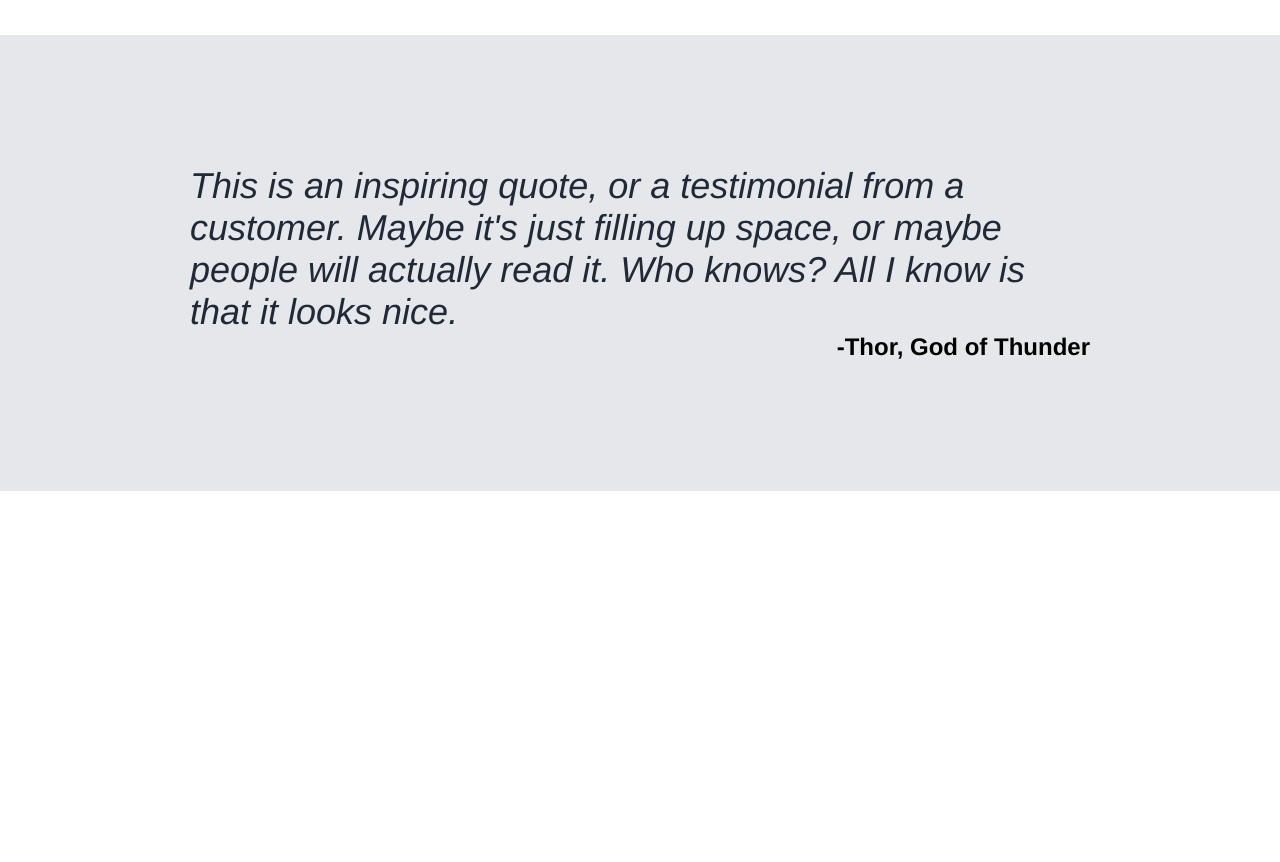
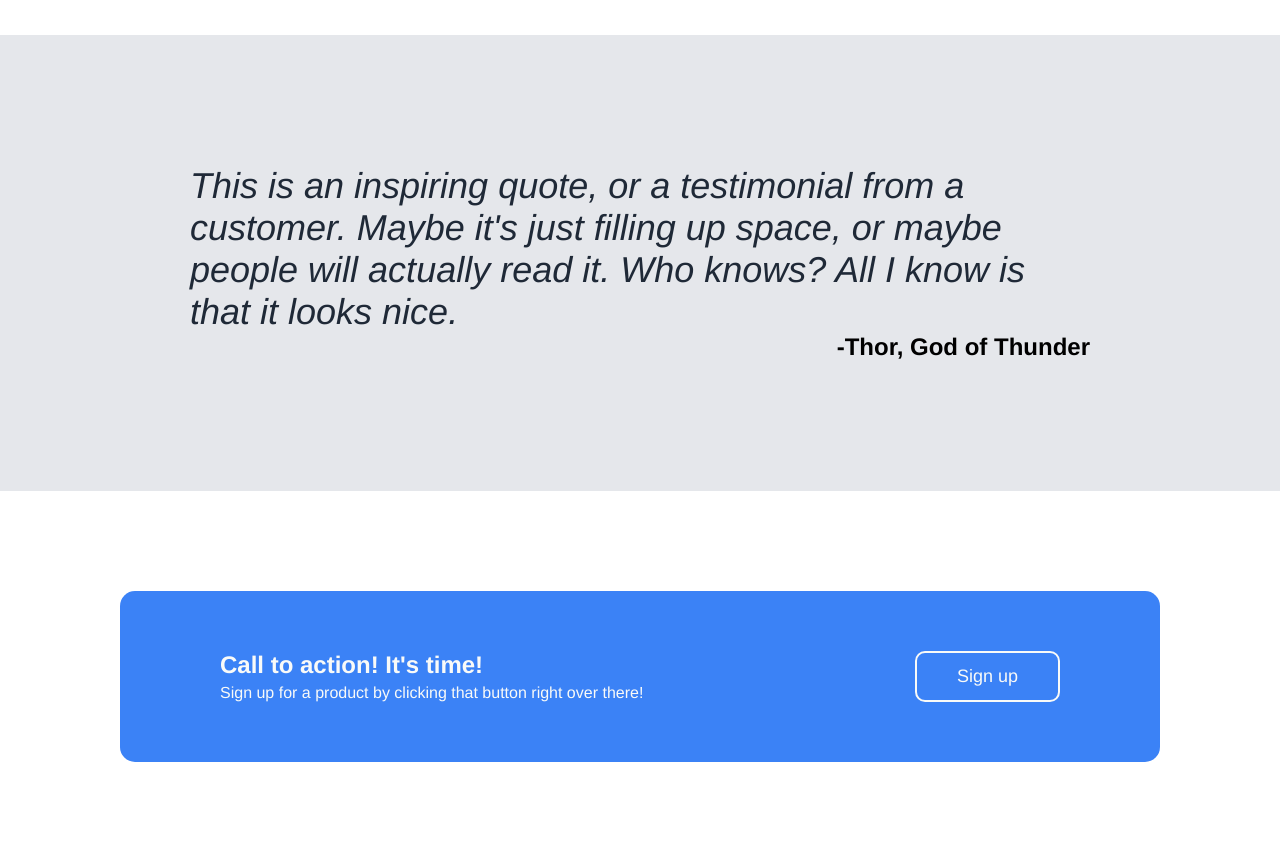
Before and after one commit to OneGoatee/landing-page, a plain HTML site: page index.html in a window 1280 px wide. Shown: the part 1007-1869 px from the top of the page. Before the commit the page ends 1498 px from the top, so only its background shows below. Drawn offline with Linux system fonts and the light colour scheme.

Commit message:
Add Call to Action section

```diff
--- a/index.html
+++ b/index.html
@@ -70,5 +70,19 @@
         <p class="quote-author">-Thor, God of Thunder</p>
       </div>
     </section>
+    <!-- End of Quote -->
+
+    <section class="call-to-action">
+      <div class="container">
+        <div class="left-panel">
+          <p class="left-panel-title">Call to action! It's time!</p>
+          <p class="left-panel-text">Sign up for a product by clicking that button right over there!</p>
+        </div>
+        <div class="right-panel">
+          <button class="cta-btn">Sign up</button>
+        </div>
+      </div>
+    </section>
+    <!-- End of Call to Action -->
   </body>
 </html>
--- a/style.css
+++ b/style.css
@@ -157,3 +157,40 @@ ul {
   font-size: 24px;
   font-weight: bold;
 }
+
+.call-to-action {
+  width: 100vw;
+  display: flex;
+  justify-content: center;
+  padding: 100px 0;
+}
+
+.call-to-action .container {
+  background-color: #3b82f6;
+  color: #f9faf8;
+  border-radius: 15px;
+  padding: 60px 100px;
+  display: flex;
+  gap: 20px;
+}
+
+.left-panel-title {
+  font-size: 24px;
+  font-weight: 600;
+  margin-bottom: 5px;
+}
+
+.right-panel {
+  display: flex;
+  flex: 1;
+  justify-content: flex-end;
+}
+
+.cta-btn {
+  border-radius: 10px;
+  border: #f9faf8 2px solid;
+  background-color: #3b82f6;
+  color: #f9faf8;
+  padding: 5px 40px;
+  font-size: 18px;
+}
```
